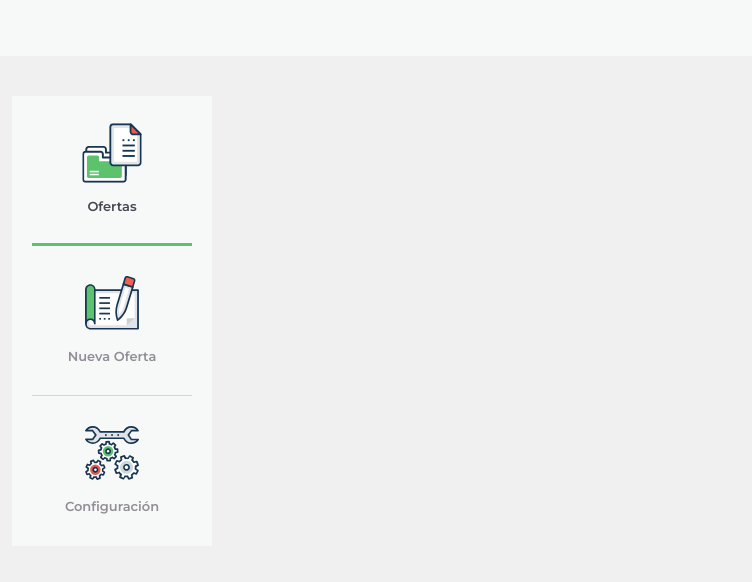
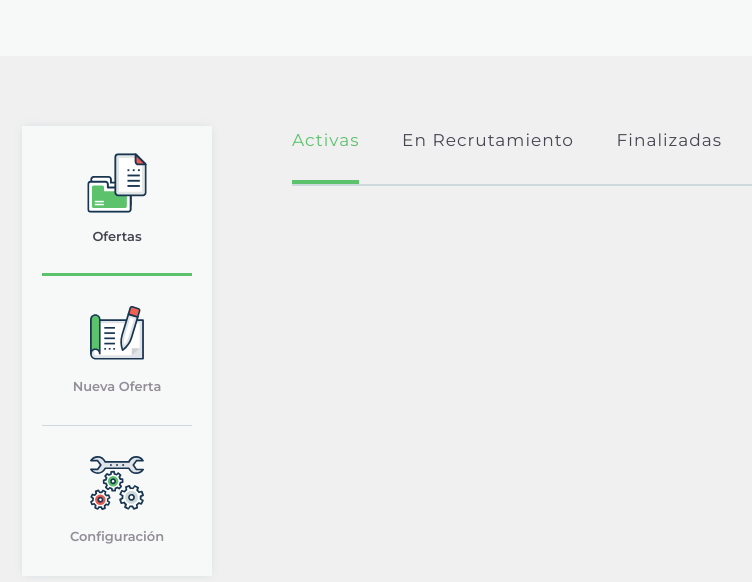
Before and after one commit to davidblj/bolsa_empleos_views, a website: page index.html in a window 1280 px wide. Shown: the whole page, without its empty margins (38-790 px from the left). Drawn offline with nearby package versions, Linux system fonts and the light colour scheme.

Commit message:
agregar barra de navegacion

```diff
--- a/index.html
+++ b/index.html
@@ -37,6 +37,16 @@
 
       <div class="dashboard__content">
 
+        <div class="navigation">
+          <span class="navigation__item navigation__item_active">Activas</span>
+          <span class="navigation__item navigation__item_inactive">En Recrutamiento</span>
+          <span class="navigation__item navigation__item_inactive">Finalizadas</span>
+        </div>
+
+        <div>
+
+        </div>
+
       </div>
     </div>
   </body>
--- /dev/null
+++ b/sass/abstracts/_mixins.scss
@@ -0,0 +1,4 @@
+
+@mixin shadow {
+  box-shadow: 0 0 10px -2px $geyser;
+}
--- /dev/null
+++ b/sass/components/_navigation.scss
@@ -0,0 +1,29 @@
+
+.navigation {
+
+  margin: 7rem 8rem 0;
+  border-bottom: 2px solid $geyser;
+
+  &__item {
+
+    display: inline-block;
+    font-size: 1.7rem;
+    letter-spacing: 1px;
+    padding:  0 0 2.5rem;
+    margin-right: 4rem;
+    margin-bottom: 0;
+
+    &_active {
+      color: $mantis;
+      border-bottom: 4px solid $mantis;
+    }
+
+    &_inactive {
+
+      &:hover {
+        color: $mountainMist;
+        cursor: pointer;
+      }
+    }
+  }
+}
--- a/sass/components/_panel.scss
+++ b/sass/components/_panel.scss
@@ -2,9 +2,10 @@
 .panel {
 
   position: relative;
-  margin-top: 4rem;
-  margin-left: 5rem;
+  margin-top: 7rem;
+  margin-left: 6rem;
   background: $azure;
+  @include shadow;
 
   &__item {
 
@@ -13,14 +14,13 @@
     padding: 3rem 0;
     margin: 0 2rem;
     text-align: center;
-    color: $mountainMist;
 
     & img {
-        transition: transform .3s;
+        transition: transform .1s;
     }
 
     & .label {
-        transition: color .8s;
+        transition: color .5s;
     }
 
     &_active {
@@ -35,6 +35,8 @@
 
     // with opacity ?
     &_inactive {
+
+      color: $mountainMist;
 
       &:not(:last-child) {
         border-bottom: 1px solid $geyser;
--- a/sass/layout/_header.scss
+++ b/sass/layout/_header.scss
@@ -2,5 +2,6 @@
 .header {
   height: 7vh;
   width: 100vw;
+  display: block;
   background: $azure;
 }
--- a/sass/main.scss
+++ b/sass/main.scss
@@ -1,9 +1,11 @@
 @import "abstracts/variables";
+@import "abstracts/mixins";
 
 @import "base/base";
 @import "base/typography";
 
 @import "components/panel";
+@import "components/navigation";
 
 @import "layout/header";
 
--- a/sass/pages/_company-dashboard.scss
+++ b/sass/pages/_company-dashboard.scss
@@ -6,6 +6,7 @@ $menu-width: 25rem;
   position: relative;
 
   &__side-pane {
+
     height: $menu-heigth;
     width: $menu-width;
     position: absolute;
@@ -16,7 +17,9 @@ $menu-width: 25rem;
   }
 
   &__content {
-    position: relative;
+
+    position: absolute;
+    width: 100%;
     height: $menu-heigth;
     padding-left: $menu-width;
     background: $seaShell;
```
Also changed, not shown: css/style.css.
